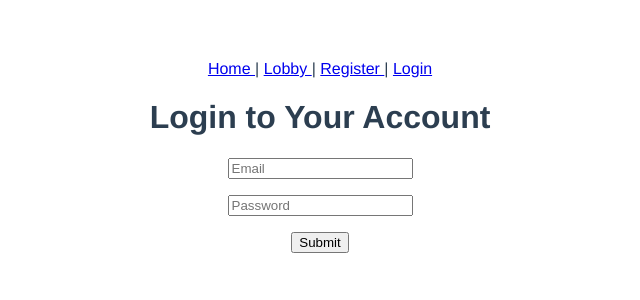
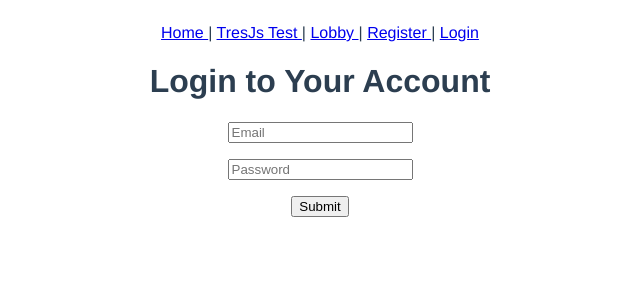
Before and after one commit to sfoster/solar-armada-vue-tests, a Vue app in the folder client/: page /sign-in in a window 1280 px wide. Shown: the top 300 px of the page, without its empty margins (320-960 px from the left). Built offline with nearby package versions, Linux system fonts and the light colour scheme; no server answers.

Commit message:
Add a TresJs test page with the 'first scene' example

```diff
--- a/client/package.json
+++ b/client/package.json
@@ -8,14 +8,17 @@
     "lint": "vue-cli-service lint"
   },
   "dependencies": {
+    "@tresjs/core": "^3.2.3",
     "core-js": "^3.8.3",
     "firebase": "^10.3.1",
+    "three": "^0.157.0",
     "vue": "^3.2.13",
     "vue-router": "^4.2.4"
   },
   "devDependencies": {
     "@babel/core": "^7.12.16",
     "@babel/eslint-parser": "^7.12.16",
+    "@tresjs/cientos": "^3.4.1",
     "@vue/cli-plugin-babel": "~5.0.0",
     "@vue/cli-plugin-eslint": "~5.0.0",
     "@vue/cli-service": "~5.0.0",
--- a/client/src/App.vue
+++ b/client/src/App.vue
@@ -1,7 +1,8 @@
 <template>
-  <div>
+  <div id="app-content">
     <nav>
       <router-link to="/"> Home </router-link> |
+      <router-link to="/tres"> TresJs Test </router-link> |
       <span>
         <router-link to="/lobby"> Lobby </router-link> |
       </span>
@@ -12,20 +13,20 @@
         <router-link to="/register"> Register </router-link> |
         <router-link to="/sign-in"> Login </router-link>
       </span>
-
     </nav>
     <router-view />
   </div>
 </template>
 
 <script setup>
-import { ref } from 'vue' // used for conditional rendering
-import { getAuth,onAuthStateChanged, signOut } from 'firebase/auth'
-import { useRouter } from 'vue-router'
+console.log("in App.vue setup script");
+import { ref } from 'vue'; // used for conditional rendering
+import { getAuth,onAuthStateChanged, signOut } from 'firebase/auth';
+import { useRouter } from 'vue-router';
 
-const router = useRouter()
+const router = useRouter();
 
-const isLoggedIn = ref(true)
+const isLoggedIn = ref(true);
 
 // runs after firebase is initialized
 onAuthStateChanged(getAuth(),function(user) {
@@ -34,21 +35,30 @@ onAuthStateChanged(getAuth(),function(user) {
     } else {
       isLoggedIn.value = false // if we do not
     }
-})
+});
 
 const handleSignOut = () => {
   signOut(getAuth())
   router.push('/')
-}
+};
+
 </script>
 
 <style>
+html, body {
+  height: 100%;
+  overflow: hidden;
+}
 #app {
   font-family: Avenir, Helvetica, Arial, sans-serif;
   -webkit-font-smoothing: antialiased;
   -moz-osx-font-smoothing: grayscale;
   text-align: center;
   color: #2c3e50;
-  margin-top: 60px;
+  margin-top: 1em;
+}
+#app {
+  display: flex;
+  flex-direction: column;
 }
 </style>
--- /dev/null
+++ b/client/src/views/TresScene.vue
@@ -0,0 +1,41 @@
+<script>
+import { Color } from 'three';
+import { TresCanvas } from '@tresjs/core'
+
+const exportedObject = {
+  components: {
+    TresCanvas,
+  }
+};
+exportedObject.setup = function() {
+  return {
+    bgColor: new Color('#82DBC5'),
+    TresCanvas,
+  };
+};
+
+export default exportedObject;
+</script>
+
+<template>
+  <div id="scene-wrapper">
+    <TresCanvas clear-color="#82DBC5">
+      <TresPerspectiveCamera :position="[3, 3, 3]" :look-at="[0, 0, 0]" />
+      <TresMesh>
+        <TresTorusGeometry :args="[1, 0.5, 16, 32]" />
+        <TresMeshBasicMaterial color="orange" />
+      </TresMesh>
+      <TresAmbientLight :intensity="1" />
+    </TresCanvas>
+  </div>
+</template>
+
+<style>
+#scene-wrapper {
+  width: 600px;
+  height: 480px;
+  box-shadow: 0 4px 12px 2px rgba(0,0,0,0.4);
+  margin-top: 20px;
+  margin-inline: auto;
+}
+</style>
```
Also changed, not shown: client/src/router/index.js (+6 -2 lines), 1 other file (tests, documents, lock files or other folders).
